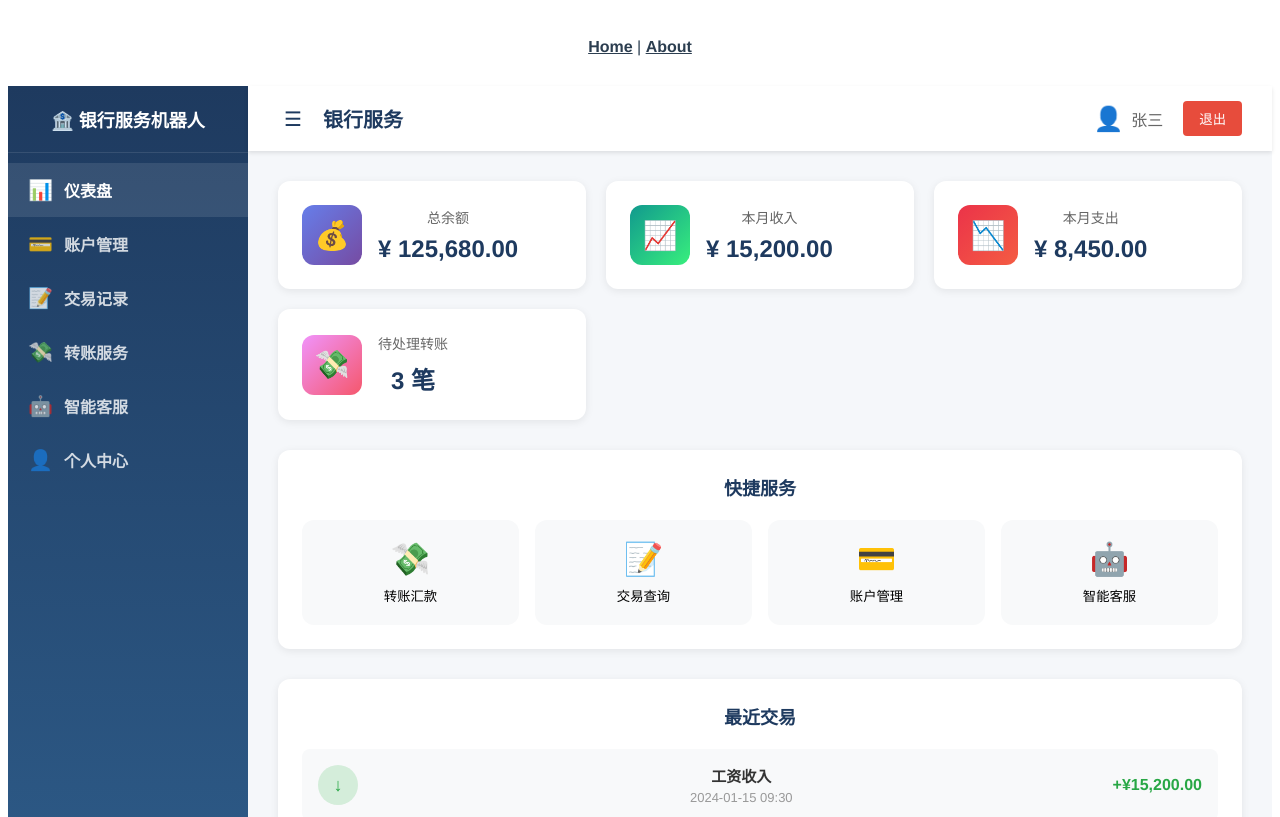
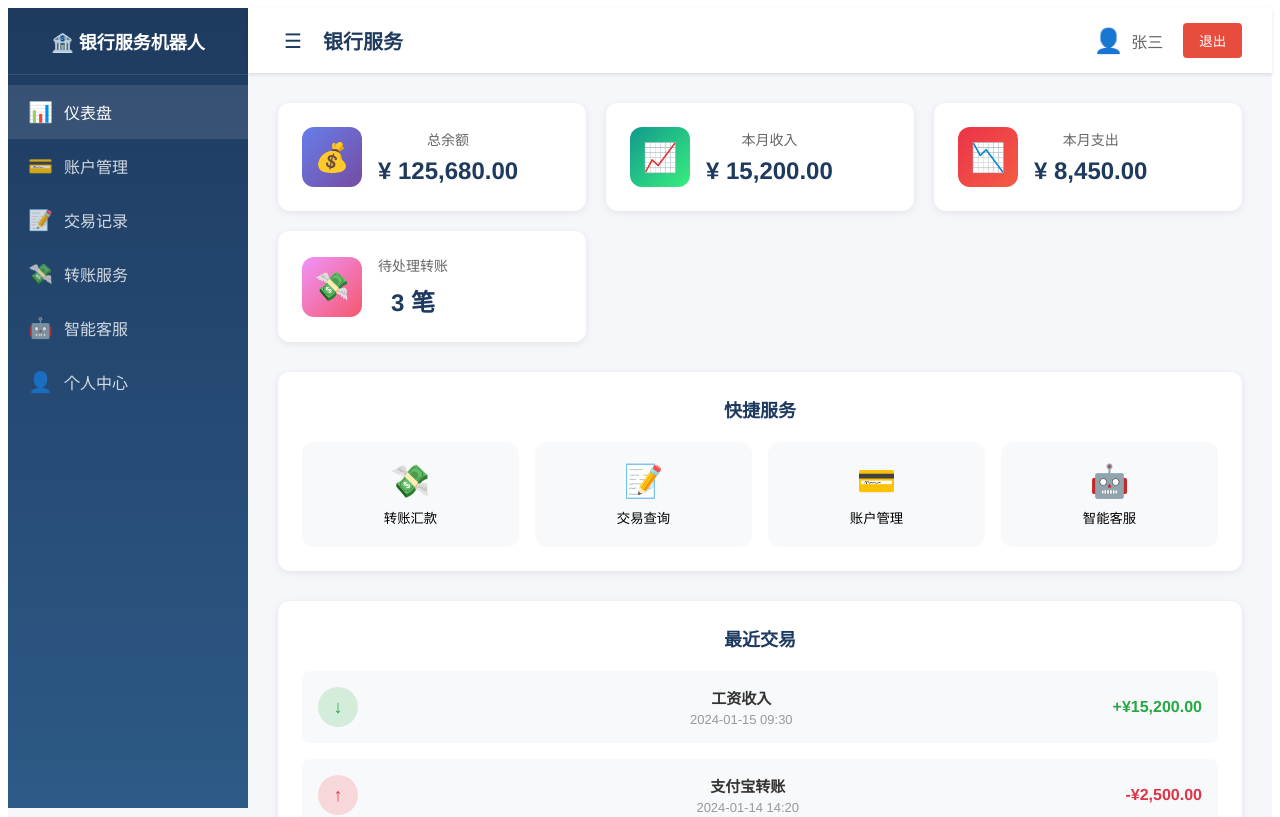
Before and after one commit to MARETU01/bank-service-chatbot, a Vue app in the folder frontend/: page /#/dashboard in a window 1280 px wide. Shown: the top 817 px of the page. Built offline with nearby package versions, Linux system fonts and the light colour scheme.

Commit message:
前端删除页头

```diff
--- a/frontend/src/App.vue
+++ b/frontend/src/App.vue
@@ -1,8 +1,4 @@
 <template>
-  <nav>
-    <router-link to="/">Home</router-link> |
-    <router-link to="/about">About</router-link>
-  </nav>
   <router-view/>
 </template>
 
@@ -14,17 +10,4 @@
   text-align: center;
   color: #2c3e50;
 }
-
-nav {
-  padding: 30px;
-}
-
-nav a {
-  font-weight: bold;
-  color: #2c3e50;
-}
-
-nav a.router-link-exact-active {
-  color: #42b983;
-}
 </style>
```
